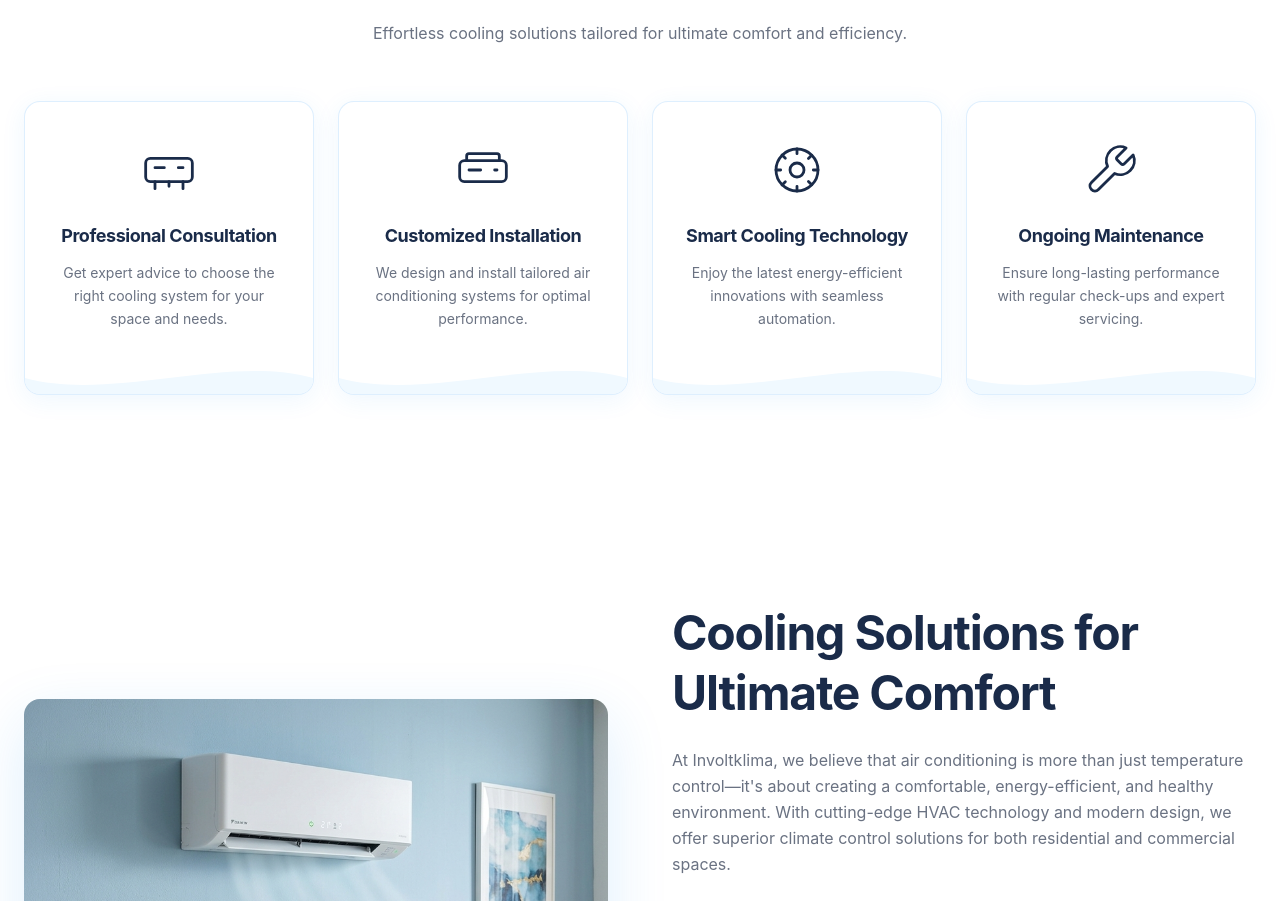
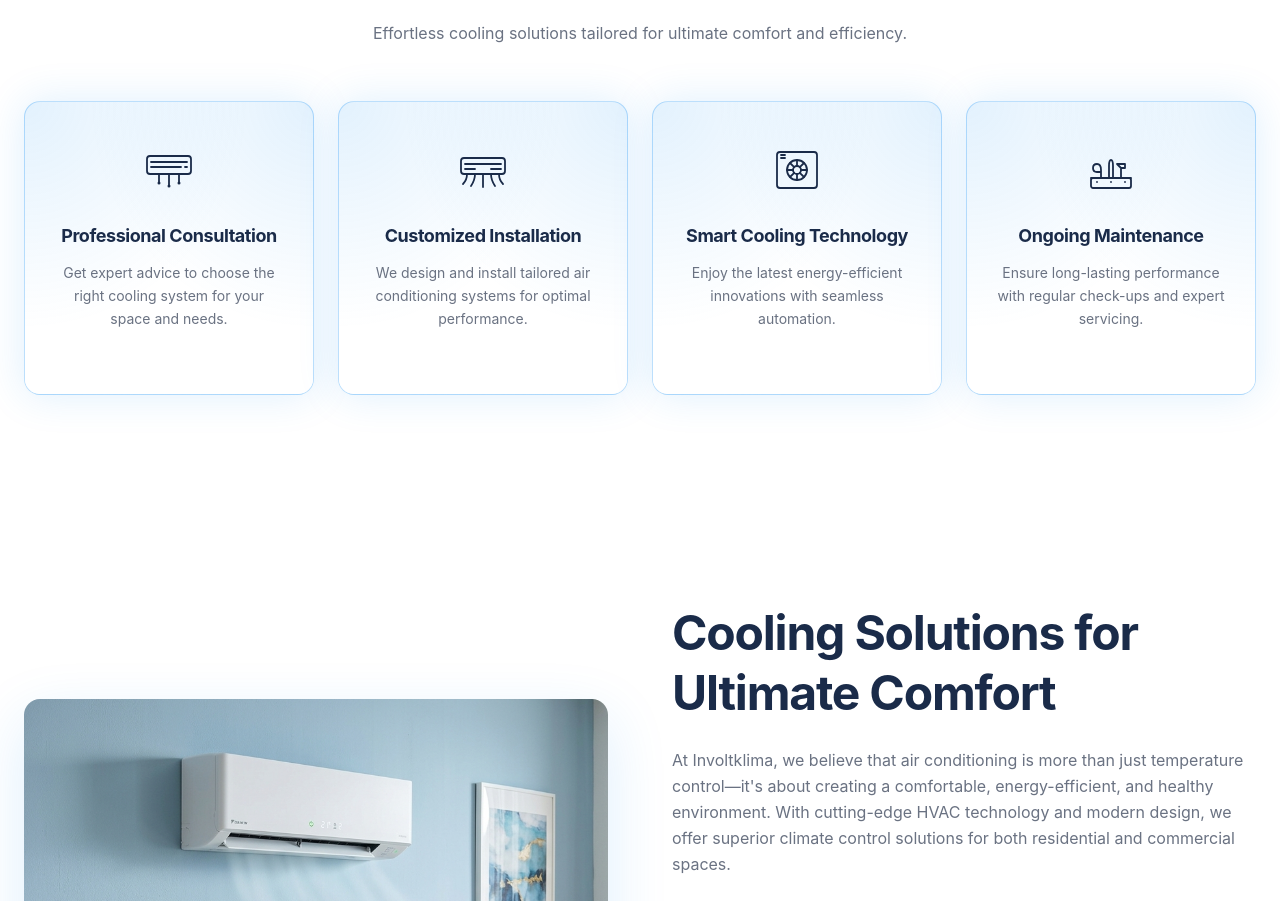
Before and after one commit to soltymwork/involtklima, a Next.js app: page / in a window 1280 px wide. Shown: the part 939-1840 px from the top of the page. Built offline with nearby package versions, Linux system fonts and the light colour scheme.

Commit message:
Add files via upload

```diff
--- a/app/page.tsx
+++ b/app/page.tsx
@@ -80,57 +80,99 @@ export default function Home() {
           <div className="grid grid-cols-1 md:grid-cols-2 lg:grid-cols-4 gap-6">
 
             {/* Card 1 */}
-            <motion.div {...fadeUp(0.1)} className="card-airvana px-7 pt-10 pb-16 relative overflow-hidden flex flex-col items-center">
+            <motion.div {...fadeUp(0.1)} className="rounded-2xl px-7 pt-10 pb-16 relative overflow-hidden flex flex-col items-center border border-[rgba(33,150,243,0.3)] shadow-[0_0_40px_rgba(33,150,243,0.15)] transition-all duration-300 hover:-translate-y-1 hover:shadow-[0_0_50px_rgba(33,150,243,0.3)]" style={{background:'radial-gradient(ellipse at 0% 0%,rgba(33,150,243,0.13) 0%,transparent 55%),radial-gradient(ellipse at 100% 0%,rgba(33,150,243,0.13) 0%,transparent 55%),white'}}>
               <div className="mb-6 text-[#1a2b49]">
-                <svg className="w-14 h-14 stroke-current" viewBox="0 0 24 24" fill="none" strokeWidth="1.2" strokeLinecap="round" strokeLinejoin="round">
-                  <rect x="2" y="7" width="20" height="10" rx="2"/>
-                  <path d="M6 17v3M18 17v3M12 17v2"/>
-                  <path d="M6 11h4M16 11h2"/>
+                {/* Indoor AC wall unit with drip marks */}
+                <svg className="w-14 h-14 stroke-current" viewBox="0 0 56 56" fill="none" strokeWidth="1.8" strokeLinecap="round" strokeLinejoin="round">
+                  <rect x="6" y="14" width="44" height="18" rx="3"/>
+                  <line x1="10" y1="20" x2="46" y2="20"/>
+                  <line x1="10" y1="25" x2="40" y2="25"/>
+                  <line x1="44" y1="25" x2="46" y2="25"/>
+                  <line x1="18" y1="32" x2="18" y2="40"/>
+                  <line x1="28" y1="32" x2="28" y2="43"/>
+                  <line x1="38" y1="32" x2="38" y2="40"/>
+                  <circle cx="18" cy="41" r="1.5" fill="currentColor" stroke="none"/>
+                  <circle cx="28" cy="44" r="1.5" fill="currentColor" stroke="none"/>
+                  <circle cx="38" cy="41" r="1.5" fill="currentColor" stroke="none"/>
                 </svg>
               </div>
               <h3 className="text-lg font-bold mb-3 text-[#1a2b49]">Professional Consultation</h3>
-              <p className="text-gray-500 text-sm leading-relaxed">Get expert advice to choose the right cooling system for your space and needs.</p>
-              <CardWave />
+              <p className="text-gray-500 text-sm leading-relaxed text-center">Get expert advice to choose the right cooling system for your space and needs.</p>
+              <div className="absolute bottom-0 left-0 w-full h-10 text-white">
+                <svg viewBox="0 0 100 25" preserveAspectRatio="none" className="w-full h-full fill-current"><path d="M0,15 C30,30 70,0 100,15 L100,25 L0,25 Z"/></svg>
+              </div>
             </motion.div>
 
             {/* Card 2 */}
-            <motion.div {...fadeUp(0.15)} className="card-airvana px-7 pt-10 pb-16 relative overflow-hidden flex flex-col items-center">
+            <motion.div {...fadeUp(0.15)} className="rounded-2xl px-7 pt-10 pb-16 relative overflow-hidden flex flex-col items-center border border-[rgba(33,150,243,0.3)] shadow-[0_0_40px_rgba(33,150,243,0.15)] transition-all duration-300 hover:-translate-y-1 hover:shadow-[0_0_50px_rgba(33,150,243,0.3)]" style={{background:'radial-gradient(ellipse at 0% 0%,rgba(33,150,243,0.13) 0%,transparent 55%),radial-gradient(ellipse at 100% 0%,rgba(33,150,243,0.13) 0%,transparent 55%),white'}}>
               <div className="mb-6 text-[#1a2b49]">
-                <svg className="w-14 h-14 stroke-current" viewBox="0 0 24 24" fill="none" strokeWidth="1.2" strokeLinecap="round" strokeLinejoin="round">
-                  <rect x="2" y="8" width="20" height="9" rx="2"/>
-                  <path d="M6 12h5M17 12h1"/>
-                  <path d="M5 8V6a1 1 0 0 1 1-1h12a1 1 0 0 1 1 1v2"/>
+                {/* Split AC unit with air flow lines */}
+                <svg className="w-14 h-14 stroke-current" viewBox="0 0 56 56" fill="none" strokeWidth="1.8" strokeLinecap="round" strokeLinejoin="round">
+                  <rect x="6" y="16" width="44" height="16" rx="3"/>
+                  <line x1="10" y1="22" x2="46" y2="22"/>
+                  <line x1="10" y1="27" x2="20" y2="27"/>
+                  <line x1="36" y1="27" x2="46" y2="27"/>
+                  <path d="M12 32 Q12 38 8 42"/>
+                  <path d="M20 32 Q20 38 16 44"/>
+                  <path d="M28 32 Q28 40 28 45"/>
+                  <path d="M36 32 Q36 38 40 44"/>
+                  <path d="M44 32 Q44 38 48 42"/>
                 </svg>
               </div>
               <h3 className="text-lg font-bold mb-3 text-[#1a2b49]">Customized Installation</h3>
-              <p className="text-gray-500 text-sm leading-relaxed">We design and install tailored air conditioning systems for optimal performance.</p>
-              <CardWave />
+              <p className="text-gray-500 text-sm leading-relaxed text-center">We design and install tailored air conditioning systems for optimal performance.</p>
+              <div className="absolute bottom-0 left-0 w-full h-10 text-white">
+                <svg viewBox="0 0 100 25" preserveAspectRatio="none" className="w-full h-full fill-current"><path d="M0,15 C30,30 70,0 100,15 L100,25 L0,25 Z"/></svg>
+              </div>
             </motion.div>
 
             {/* Card 3 */}
-            <motion.div {...fadeUp(0.2)} className="card-airvana px-7 pt-10 pb-16 relative overflow-hidden flex flex-col items-center">
+            <motion.div {...fadeUp(0.2)} className="rounded-2xl px-7 pt-10 pb-16 relative overflow-hidden flex flex-col items-center border border-[rgba(33,150,243,0.3)] shadow-[0_0_40px_rgba(33,150,243,0.15)] transition-all duration-300 hover:-translate-y-1 hover:shadow-[0_0_50px_rgba(33,150,243,0.3)]" style={{background:'radial-gradient(ellipse at 0% 0%,rgba(33,150,243,0.13) 0%,transparent 55%),radial-gradient(ellipse at 100% 0%,rgba(33,150,243,0.13) 0%,transparent 55%),white'}}>
               <div className="mb-6 text-[#1a2b49]">
-                <svg className="w-14 h-14 stroke-current" viewBox="0 0 24 24" fill="none" strokeWidth="1.2" strokeLinecap="round" strokeLinejoin="round">
-                  <circle cx="12" cy="12" r="9"/>
-                  <circle cx="12" cy="12" r="3"/>
-                  <path d="M12 3v2M12 19v2M3 12h2M19 12h2M5.6 5.6l1.4 1.4M16.9 16.9l1.4 1.4M5.6 18.4l1.4-1.4M16.9 7.1l1.4-1.4"/>
+                {/* Box/portable AC with circular fan */}
+                <svg className="w-14 h-14 stroke-current" viewBox="0 0 56 56" fill="none" strokeWidth="1.8" strokeLinecap="round" strokeLinejoin="round">
+                  <rect x="8" y="10" width="40" height="36" rx="3"/>
+                  <circle cx="28" cy="28" r="10"/>
+                  <circle cx="28" cy="28" r="4"/>
+                  <line x1="28" y1="18" x2="28" y2="24"/>
+                  <line x1="28" y1="32" x2="28" y2="38"/>
+                  <line x1="18" y1="28" x2="24" y2="28"/>
+                  <line x1="32" y1="28" x2="38" y2="28"/>
+                  <line x1="21" y1="21" x2="25.2" y2="25.2"/>
+                  <line x1="30.8" y1="30.8" x2="35" y2="35"/>
+                  <line x1="35" y1="21" x2="30.8" y2="25.2"/>
+                  <line x1="25.2" y1="30.8" x2="21" y2="35"/>
+                  <line x1="12" y1="13" x2="16" y2="13"/>
+                  <line x1="12" y1="16" x2="16" y2="16"/>
                 </svg>
               </div>
               <h3 className="text-lg font-bold mb-3 text-[#1a2b49]">Smart Cooling Technology</h3>
-              <p className="text-gray-500 text-sm leading-relaxed">Enjoy the latest energy-efficient innovations with seamless automation.</p>
-              <CardWave />
+              <p className="text-gray-500 text-sm leading-relaxed text-center">Enjoy the latest energy-efficient innovations with seamless automation.</p>
+              <div className="absolute bottom-0 left-0 w-full h-10 text-white">
+                <svg viewBox="0 0 100 25" preserveAspectRatio="none" className="w-full h-full fill-current"><path d="M0,15 C30,30 70,0 100,15 L100,25 L0,25 Z"/></svg>
+              </div>
             </motion.div>
 
             {/* Card 4 */}
-            <motion.div {...fadeUp(0.25)} className="card-airvana px-7 pt-10 pb-16 relative overflow-hidden flex flex-col items-center">
+            <motion.div {...fadeUp(0.25)} className="rounded-2xl px-7 pt-10 pb-16 relative overflow-hidden flex flex-col items-center border border-[rgba(33,150,243,0.3)] shadow-[0_0_40px_rgba(33,150,243,0.15)] transition-all duration-300 hover:-translate-y-1 hover:shadow-[0_0_50px_rgba(33,150,243,0.3)]" style={{background:'radial-gradient(ellipse at 0% 0%,rgba(33,150,243,0.13) 0%,transparent 55%),radial-gradient(ellipse at 100% 0%,rgba(33,150,243,0.13) 0%,transparent 55%),white'}}>
               <div className="mb-6 text-[#1a2b49]">
-                <svg className="w-14 h-14 stroke-current" viewBox="0 0 24 24" fill="none" strokeWidth="1.2" strokeLinecap="round" strokeLinejoin="round">
-                  <path d="M14.7 6.3a1 1 0 0 0 0 1.4l1.6 1.6a1 1 0 0 0 1.4 0l3.77-3.77a6 6 0 0 1-7.94 7.94l-6.91 6.91a2.12 2.12 0 0 1-3-3l6.91-6.91a6 6 0 0 1 7.94-7.94l-3.76 3.76z"/>
+                {/* Tools + AC workbench */}
+                <svg className="w-14 h-14 stroke-current" viewBox="0 0 56 56" fill="none" strokeWidth="1.8" strokeLinecap="round" strokeLinejoin="round">
+                  <rect x="8" y="36" width="40" height="10" rx="2"/>
+                  <line x1="8" y1="36" x2="48" y2="36"/>
+                  <path d="M18 36 L18 28 M18 28 Q18 22 14 22 Q10 22 10 26 Q10 30 14 30 L18 30"/>
+                  <path d="M38 36 L38 26 L34 22 M34 22 L42 22 M42 22 L42 26 L38 26"/>
+                  <path d="M26 36 L26 24 Q26 18 28 18 Q30 18 30 24 L30 36"/>
+                  <line x1="14" y1="40" x2="14" y2="40"/>
+                  <line x1="28" y1="40" x2="28" y2="40"/>
+                  <line x1="42" y1="40" x2="42" y2="40"/>
                 </svg>
               </div>
               <h3 className="text-lg font-bold mb-3 text-[#1a2b49]">Ongoing Maintenance</h3>
-              <p className="text-gray-500 text-sm leading-relaxed">Ensure long-lasting performance with regular check-ups and expert servicing.</p>
-              <CardWave />
+              <p className="text-gray-500 text-sm leading-relaxed text-center">Ensure long-lasting performance with regular check-ups and expert servicing.</p>
+              <div className="absolute bottom-0 left-0 w-full h-10 text-white">
+                <svg viewBox="0 0 100 25" preserveAspectRatio="none" className="w-full h-full fill-current"><path d="M0,15 C30,30 70,0 100,15 L100,25 L0,25 Z"/></svg>
+              </div>
             </motion.div>
 
           </div>
```
